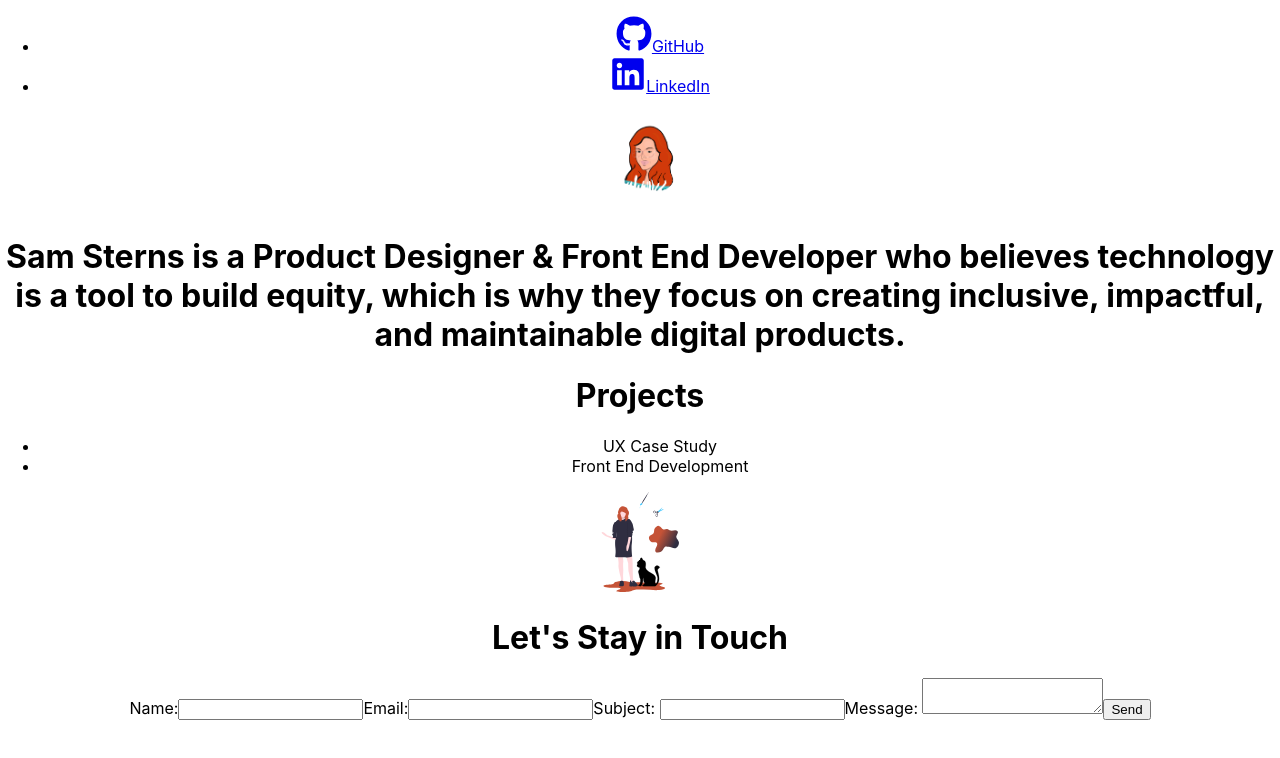
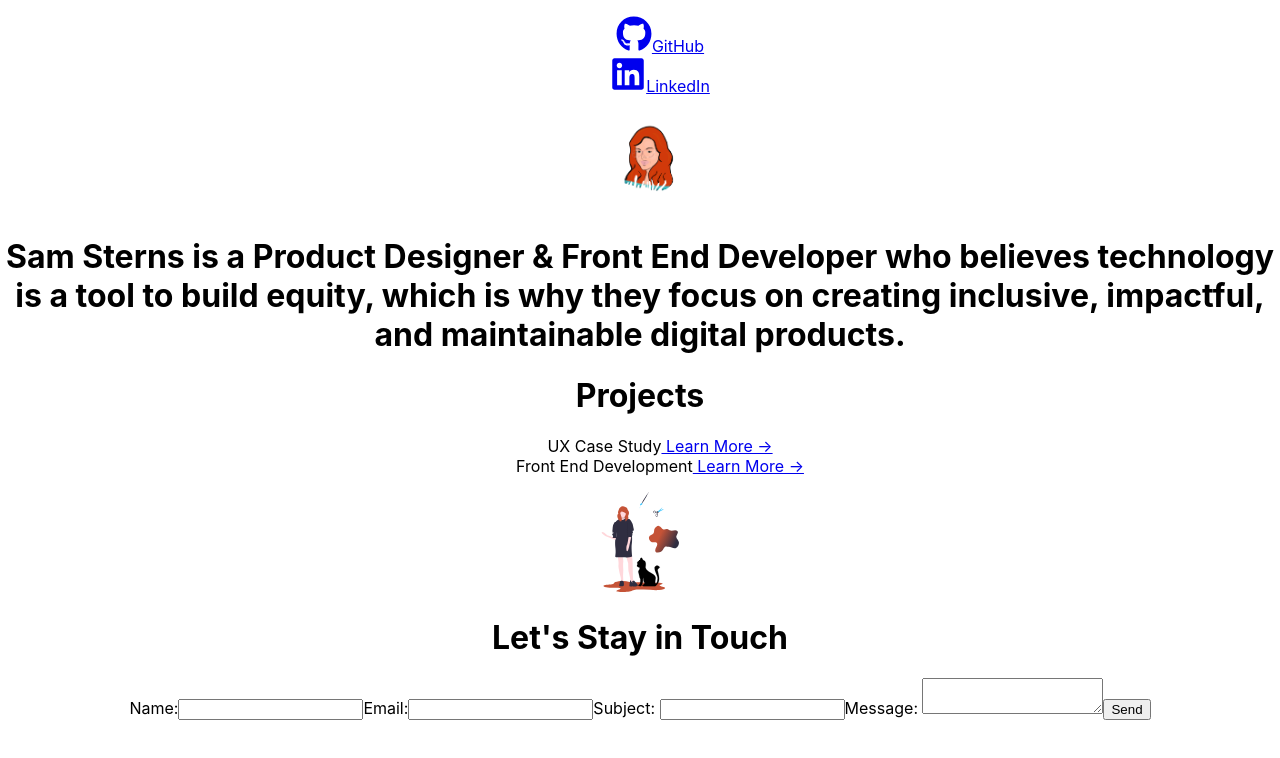
Before and after one commit to samSterns/my-new-portfolio, a React (Create React App) app: page / in a window 1280 px wide. Shown: the top 758 px of the page. Built offline with nearby package versions, Linux system fonts and the light colour scheme.

Commit message:
bones scaffolded

```diff
--- a/package.json
+++ b/package.json
@@ -9,6 +9,7 @@
     "react": "^17.0.1",
     "react-dom": "^17.0.1",
     "react-icons": "^4.1.0",
+    "react-router-dom": "^5.2.0",
     "react-scripts": "4.0.1",
     "web-vitals": "^0.2.4"
   },
--- a/src/App.css
+++ b/src/App.css
@@ -2,37 +2,6 @@
   text-align: center;
 }
 
-.App-logo {
-  height: 40vmin;
-  pointer-events: none;
+ul {
+  list-style: none;
 }
-
-@media (prefers-reduced-motion: no-preference) {
-  .App-logo {
-    animation: App-logo-spin infinite 20s linear;
-  }
-}
-
-.App-header {
-  background-color: #282c34;
-  min-height: 100vh;
-  display: flex;
-  flex-direction: column;
-  align-items: center;
-  justify-content: center;
-  font-size: calc(10px + 2vmin);
-  color: white;
-}
-
-.App-link {
-  color: #61dafb;
-}
-
-@keyframes App-logo-spin {
-  from {
-    transform: rotate(0deg);
-  }
-  to {
-    transform: rotate(360deg);
-  }
-}
--- a/src/App.js
+++ b/src/App.js
@@ -1,5 +1,11 @@
 import React from 'react';
 import './App.css';
+
+import {
+  BrowserRouter as Router,
+  Route, Switch, browserHistory
+} from 'react-router-dom';
+
 import Nav from './Components/Nav/Nav';
 import EmailForm from './Components/EmailForm/EmailForm';
 import LandingPage from './Components/LandingPage/LandingPage';
@@ -7,6 +13,7 @@ import Projects from './Components/Projects/Projects';
 
 function App() {
   return (
+    <Router >
       <div className="App">
 
           <Nav />
@@ -14,6 +21,8 @@ function App() {
           <Projects />
           <EmailForm />
       </div>
+
+    </Router>
   );
 }
 
--- a/src/Components/Projects/Projects.js
+++ b/src/Components/Projects/Projects.js
@@ -1,12 +1,17 @@
 import React from 'react';
+import { Link } from 'react-router-dom';
 
 const Projects = () => {
     return (
         <main>
             <h1>Projects</h1>
             <ul>
-                <li>UX Case Study</li>
-                <li>Front End Development</li>
+                <li>UX Case Study
+                    <Link to='/ProjectsDesign' alt='learn more about design projects'> Learn More →</Link>
+                </li>
+                <li>Front End Development
+                    <Link to='/ProjectsFE' alt='learn more about front end software projects'> Learn More →</Link>
+                </li>
             </ul>
 
         </main>
```
Also changed, not shown: 2 other files (tests, documents, lock files or other folders). Lines whose indentation alone changed are shown as unchanged.
